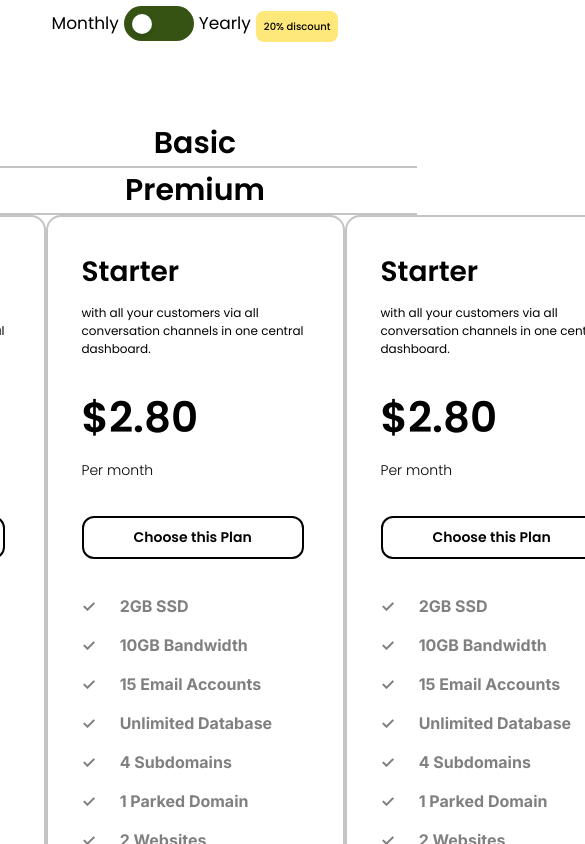
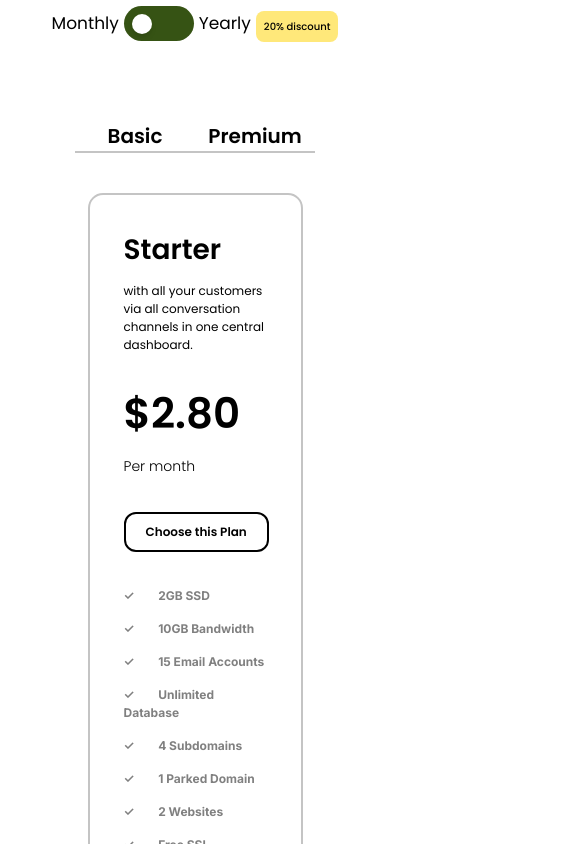
Before and after one commit to mizanur-rahaman-bd/React_Tailwind_Project_Hosting_Company, a React (Vite) app: page / in a window 390 px wide. Shown: the part 2560-3404 px from the top of the page, 585 px wide, since content can reach past the window. Built offline with nearby package versions, Linux system fonts and the light colour scheme; a web font is replaced by a local one.

Commit message:
getstartdone

```diff
--- a/src/Components/Get_started/Get_started.css
+++ b/src/Components/Get_started/Get_started.css
@@ -20,16 +20,18 @@
   @apply flex flex-wrap justify-center items-center;
 }
 .get_statrted_span_part h2 {
-  @apply text-center font-poppin font-semibold text-[30px] text-[#000000];
+  @apply text-center font-poppin font-semibold text-[20px] md:text-[30px] text-[#000000];
+}
+.span_card_row{
+  @apply mt-[40px] md:mt-[85px]
 }
 
 
-
 .span_card_inner_row {
-  @apply flex;
+  @apply flex flex-wrap justify-center gap-[50px] lg:gap-[100px];
 }
 .span_single_card {
-  @apply w-[299px] pt-[34px] pb-[33px] pl-[34px] pr-[29px] rounded-[15px];
+  @apply w-[215px] xl:w-[299px] pt-[34px] pb-[33px] pl-[34px] pr-[29px] rounded-[15px];
   border: 2px solid #c4c4c4;
 }
 .span_single_card h3 {
@@ -45,7 +47,7 @@
   @apply font-poppin font-light text-[14px] text-[#000000] mb-[35px];
 }
 .span_single_card button {
-  @apply font-poppin font-semibold text-[14px] text-[#000000] px-[50px] py-[9px] rounded-[12px] mb-[35px];
+  @apply font-poppin font-semibold text-[12px] xl:text-[14px] text-[#000000] px-[20px] xl:px-[50px] py-[9px] rounded-[12px] mb-[35px];
   border: 2px solid black;
 }
 .span_single_card button:hover {
@@ -53,7 +55,7 @@
   border: 2px solid #b00000;
 }
 .span_single_card ul li {
-  @apply font-inter font-bold text-[16px] text-[#808080] mb-[15px];
+  @apply font-inter font-bold text-[12px] xl:text-[16px] text-[#808080] mb-[15px];
 }
 .span_single_card ul li::before {
   @apply pr-[24px];
--- a/src/Components/Get_started/Get_started.jsx
+++ b/src/Components/Get_started/Get_started.jsx
@@ -29,13 +29,13 @@ const Get_started = () => {
             </div>
           </div>
           <div className="get_statrted_span_part">
-            <div className="basic_span w-[444px]">
+            <div className="basic_span w-[120px] md:w-[220px] lg:w-[444px]">
               <h2>Basic</h2>
-              <span className="w-[444px] h-[2px] bg-[#C4C4C4] block"></span>
+              <span className="w-[120px] md:w-[220px] lg:w-[444px] h-[2px] bg-[#C4C4C4] block"></span>
             </div>
-            <div className="premium_span w-[444px]">
+            <div className="premium_span w-[120px] md:w-[220px] lg:w-[444px]">
               <h2>Premium</h2>
-              <span className="w-[444px] h-[2px] bg-[#c4c4c4] block"></span>
+              <span className="w-[120px] md:w-[220px] lg:w-[444px] h-[2px] bg-[#c4c4c4] block"></span>
             </div>
             <div className="span_card_row">
               <div className="span_card_inner_row">
```
